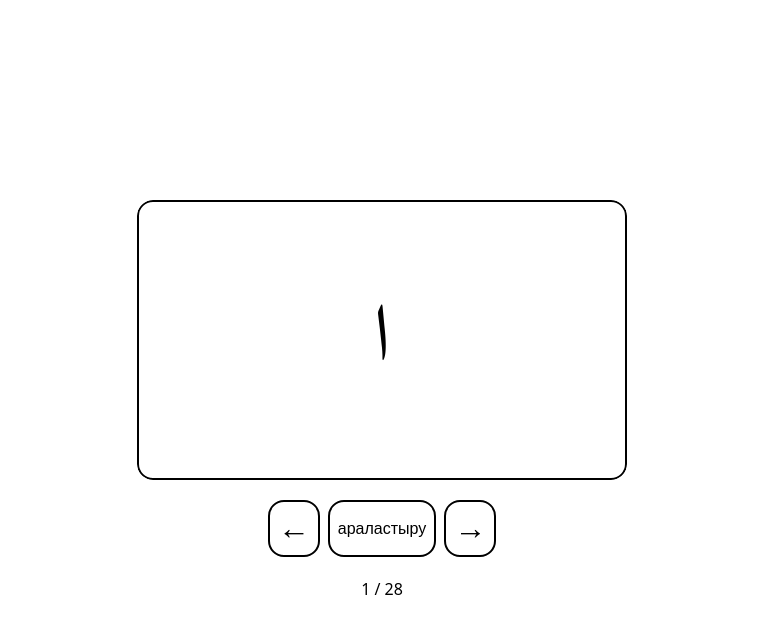
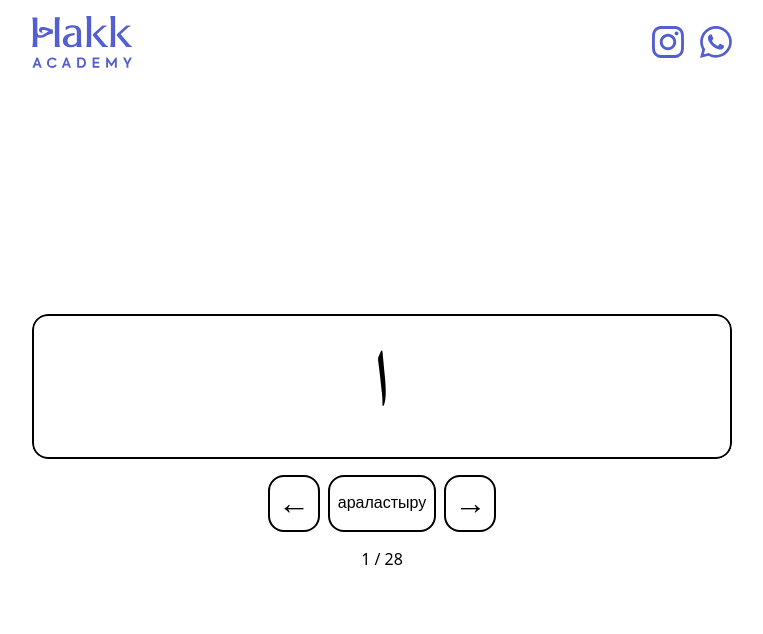
Before and after one commit to ermekuwin/arabic-cards, a plain HTML site: page index.html in a window 1280 px wide. Shown: the whole page, without its empty margins (258-1021 px from the left). Drawn offline with Linux system fonts and the light colour scheme.

Commit message:
feat: added social links

```diff
--- a/index.html
+++ b/index.html
@@ -9,6 +9,20 @@
   <link rel="stylesheet" href="style.css">
 </head>
 <body>
+  <header>
+    <section class="logoWrapper">
+      <img src="assets/hakk-logo.svg" alt="hakk logo" class="hakkLogo">
+    </section>
+    <nav>
+      <a href="https://instagram.com/hakk_academy" target="_blank" class="socialLink">
+        <img src="assets/instagram.svg" alt="Instagram">
+      </a>
+      <a href="https://wa.me/77005752024" target="_blank" class="socialLink">
+        <img src="assets/whatsapp.svg" alt="WhatsApp">
+      </a>
+    </nav>
+  </header>
+
   <main>
     <section id="card" class="card">
       <button id="arabicLetter" class="arabicLetter">ا</button>
--- a/style.css
+++ b/style.css
@@ -3,6 +3,7 @@
   --primary:#000000;
   --radius: 1rem;
 }
+
 * {
   margin: 0;
   padding: 0;
@@ -22,15 +23,29 @@ button {
   color: var(--primary);
   background-color: var(--background);
 }
+
+img {
+  width: 100%;
+  height: auto;
+}
+
 body {
   height: 100vh;
   display: flex;
-  justify-content: center;
+  flex-direction: column;
   align-items: center;
 }
+
+header {
+  width: 70%;
+  padding: 1rem 0;
+  display: flex;
+  justify-content: space-between;
+}
+
 main {
-  width: 100%;
-  height: 50%;
+  width: 70%;
+  margin: auto 0;
   display: flex;
   flex-direction: column;
   justify-content: space-between;
@@ -38,8 +53,25 @@ main {
   gap: 1rem;
 }
 
+.logoWrapper {
+  display: flex;
+  align-items: center;
+  width: 100px;
+}
+
+nav {
+  display: flex;
+  align-items: center;
+  gap: 1rem;
+}
+
+.socialLink {
+  width: 32px;
+  height: 32px;
+}
+
 .card {
-  width: 70%;
+  width: 100%;
   height: 70%;
   display: flex;
   justify-content: center;
@@ -70,23 +102,27 @@ main {
   justify-content: space-between;
   gap: 0.5rem;
 }
+
 .shuffle {
   padding: 0.5rem;
   font-size: 1rem;
   border: 2px solid var(--primary);
   border-radius: var(--radius);
 }
+
 .previous, .next {
   padding: 0.5rem;
   font-size: 2rem;
   border: 2px solid var(--primary);
   border-radius: var(--radius);
 }
+
 .counter {
   font-weight: 500;
 }
+
 @media (min-width: 768px) {
-  main {
+  header, main {
     max-width: 700px;
   }
 }
```
Also changed, not shown: assets/hakk-logo.svg (added), assets/instagram.svg (added), assets/whatsapp.svg (added).
